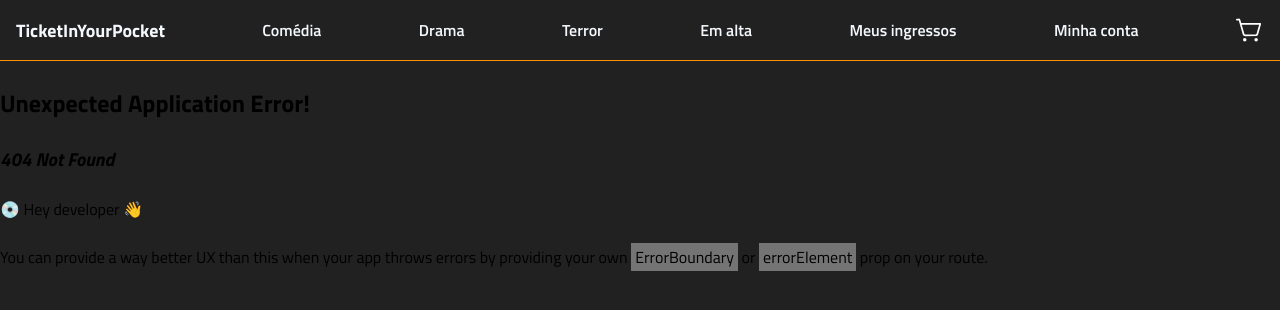
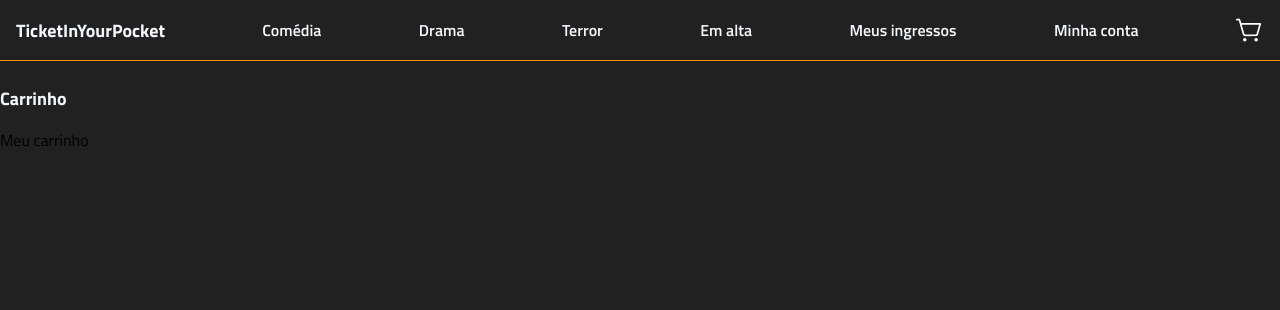
Before and after one commit to BrittosMonteiro/ticket-in-your-pocket-brittos, a React (Vite) app: page /cart in a window 1280 px wide. Before the commit this address had no page. Shown: the top 310 px of the page. Built offline with nearby package versions, Linux system fonts and the light colour scheme.

Commit message:
Add cart view

```diff
--- a/src/App.jsx
+++ b/src/App.jsx
@@ -3,12 +3,17 @@ import "./App.css";
 import { createBrowserRouter, RouterProvider } from "react-router-dom";
 import HomeView from "./views/Home";
 import HeaderComponent from "./components/Header";
+import CartView from "./views/Cart";
 
 function App() {
   const routes = createBrowserRouter([
     {
       path: "/",
       element: <HomeView />,
+    },
+    {
+      path: "/cart",
+      element: <CartView />,
     },
   ]);
 
--- /dev/null
+++ b/src/views/Cart/index.jsx
@@ -0,0 +1,6 @@
+import ContainerComponent from "../../components/Container";
+export default function CartView() {
+  return (
+    <ContainerComponent title={"Carrinho"}>Meu carrinho</ContainerComponent>
+  );
+}
--- a/src/views/Home/index.jsx
+++ b/src/views/Home/index.jsx
@@ -4,12 +4,10 @@ import ProductListComponent from "../../components/ProductList";
 
 export default function HomeView() {
   return (
-    <>
-      <ContainerComponent title={"Em cartaz"}>
-        <ItemListContainerComponent>
-          <ProductListComponent />
-        </ItemListContainerComponent>
-      </ContainerComponent>
-    </>
+    <ContainerComponent title={"Em cartaz"}>
+      <ItemListContainerComponent>
+        <ProductListComponent />
+      </ItemListContainerComponent>
+    </ContainerComponent>
   );
 }
```
